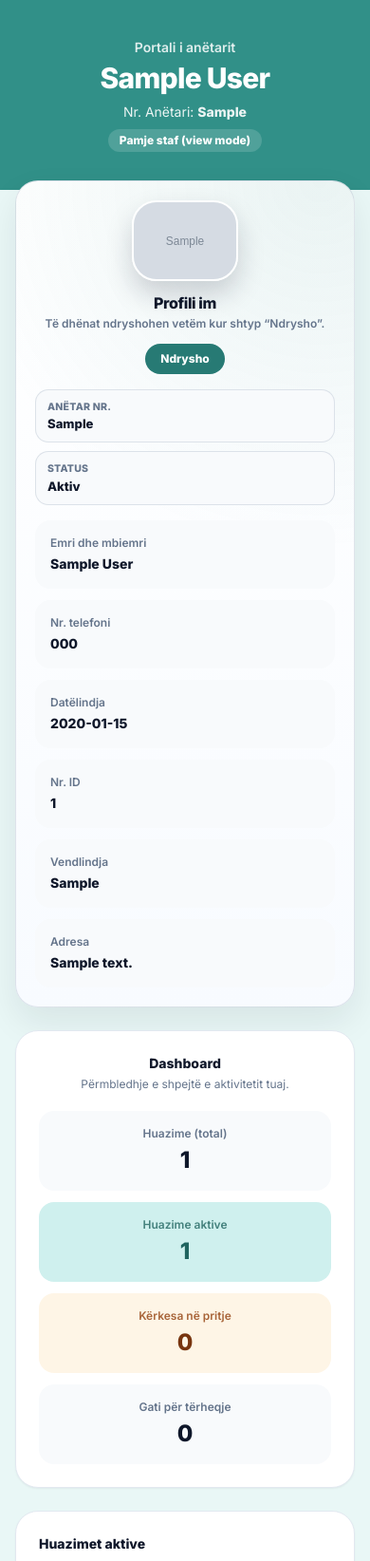
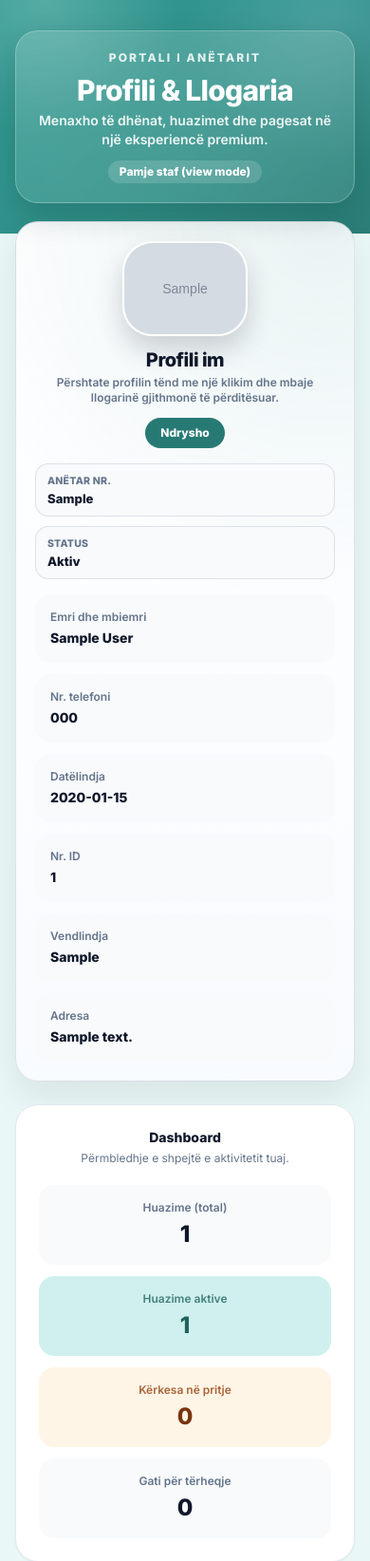
Before and after one commit to fatoslala12/biblioteka, a Django app: page /panel/members/1/ in a window 390 px wide. Shown: the part 65-1709 px from the top of the page at 95% size. Run offline with Django 5.2, Linux system fonts and the light colour scheme; a user stored in the database is signed in; tables that the repository leaves empty hold one stand-in row (values such as "Sample post"); grey boxes marked "Sample" are stand-in pictures; parts of the project's set-up code (start-up, migrations or seed data) failed here and were passed over; some libraries are stand-ins or nearby versions.

Commit message:
Refine member portal hero and profile card into cleaner premium layout.
Remove member identity clutter from the top banner, introduce a polished hero header, enlarge profile photo, and tighten spacing for a richer web/mobile experience.

Made-with: Cursor

```diff
--- a/cms/templates/cms/member/portal.html
+++ b/cms/templates/cms/member/portal.html
@@ -16,6 +16,18 @@
         radial-gradient(circle at 90% 0%, rgba(49, 145, 137, 0.10), transparent 42%),
         linear-gradient(180deg, #ffffff, #f8fbff);
       box-shadow: 0 16px 36px rgba(15, 23, 42, 0.08);
+    }
+    .sl-hero-shell {
+      background:
+        radial-gradient(circle at 12% 0%, rgba(255,255,255,.18), transparent 34%),
+        radial-gradient(circle at 88% 10%, rgba(186,230,253,.17), transparent 36%),
+        linear-gradient(135deg, #2f9a92 0%, #319189 55%, #2b7f78 100%);
+    }
+    .sl-hero-card {
+      border: 1px solid rgba(255, 255, 255, .24);
+      background: linear-gradient(170deg, rgba(255,255,255,.16), rgba(255,255,255,.08));
+      box-shadow: 0 14px 32px rgba(2, 30, 35, .18);
+      backdrop-filter: blur(5px);
     }
     .sl-profile-id {
       display: flex;
@@ -38,9 +50,9 @@
       margin-top: 0.8rem;
     }
     .sl-profile-avatar {
-      height: 96px;
-      width: 96px;
-      border-radius: 24px;
+      height: 118px;
+      width: 118px;
+      border-radius: 30px;
       object-fit: cover;
       box-shadow: 0 14px 28px rgba(15, 23, 42, 0.18);
       border: 2px solid rgba(255, 255, 255, 0.95);
@@ -129,7 +141,7 @@
         text-align: center;
       }
       .sl-member-content {
-        margin-top: -0.65rem !important;
+        margin-top: -0.8rem !important;
       }
       .sl-member-content > .grid {
         grid-template-columns: 1fr !important;
@@ -138,9 +150,9 @@
         grid-template-columns: 1fr !important;
       }
       .sl-profile-avatar {
-        height: 112px;
-        width: 112px;
-        border-radius: 26px;
+        height: 132px;
+        width: 132px;
+        border-radius: 32px;
       }
       .sl-profile-kpi-grid {
         grid-template-columns: 1fr;
@@ -342,15 +354,15 @@
     </script>
   {% endif %}
 
-  <section class="sl-member-hero bg-brand-600 text-white">
-    <div class="mx-auto max-w-7xl px-4 py-10 sm:px-6 lg:px-8">
-      <div class="flex flex-col gap-3 sm:flex-row sm:items-center sm:justify-between">
-        <div>
-          <div class="text-sm font-semibold text-white/85">Portali i anëtarit</div>
-          <div class="mt-1 text-3xl font-extrabold tracking-tight">{{ member.full_name|default:member.member_no }}</div>
-          <div class="mt-2 text-sm text-white/90">Nr. Anëtari: <span class="font-extrabold">{{ member.member_no }}</span></div>
+  <section class="sl-member-hero sl-hero-shell text-white">
+    <div class="mx-auto max-w-7xl px-4 py-8 sm:px-6 lg:px-8">
+      <div class="sl-hero-card rounded-3xl p-5">
+        <div class="text-center">
+          <div class="text-xs font-extrabold uppercase tracking-[.18em] text-white/85">Portali i anëtarit</div>
+          <div class="mt-2 text-3xl font-black tracking-tight sm:text-4xl">Profili & Llogaria</div>
+          <div class="mt-1 text-sm font-semibold text-white/90">Menaxho të dhënat, huazimet dhe pagesat në një eksperiencë premium.</div>
           {% if staff_view_mode %}
-            <div class="mt-2 inline-flex rounded-full bg-white/15 px-3 py-1 text-xs font-extrabold text-white">
+            <div class="mt-3 inline-flex rounded-full bg-white/15 px-3 py-1 text-xs font-extrabold text-white">
               Pamje staf (view mode)
             </div>
           {% endif %}
@@ -359,7 +371,7 @@
     </div>
   </section>
 
-  <section class="sl-member-content mx-auto -mt-8 max-w-7xl px-4 pb-16 sm:px-6 lg:px-8">
+  <section class="sl-member-content mx-auto -mt-10 max-w-7xl px-4 pb-16 sm:px-6 lg:px-8">
     <div class="grid gap-6 lg:grid-cols-12">
       <div class="lg:col-span-8">
         <div class="sl-profile-shell rounded-3xl p-5 dark:border-slate-800 dark:bg-slate-950">
@@ -373,9 +385,9 @@
                 </div>
               {% endif %}
               <div class="sl-profile-copy">
-                <div class="text-base font-black tracking-tight">Profili im</div>
+                <div class="text-xl font-black tracking-tight">Profili im</div>
                 <div class="sl-profile-note mt-0.5 text-xs font-semibold text-slate-500 dark:text-slate-400">
-                  Të dhënat ndryshohen vetëm kur shtyp “Ndrysho”.
+                  Përshtate profilin tënd me një klikim dhe mbaje llogarinë gjithmonë të përditësuar.
                 </div>
               </div>
             </div>
```
